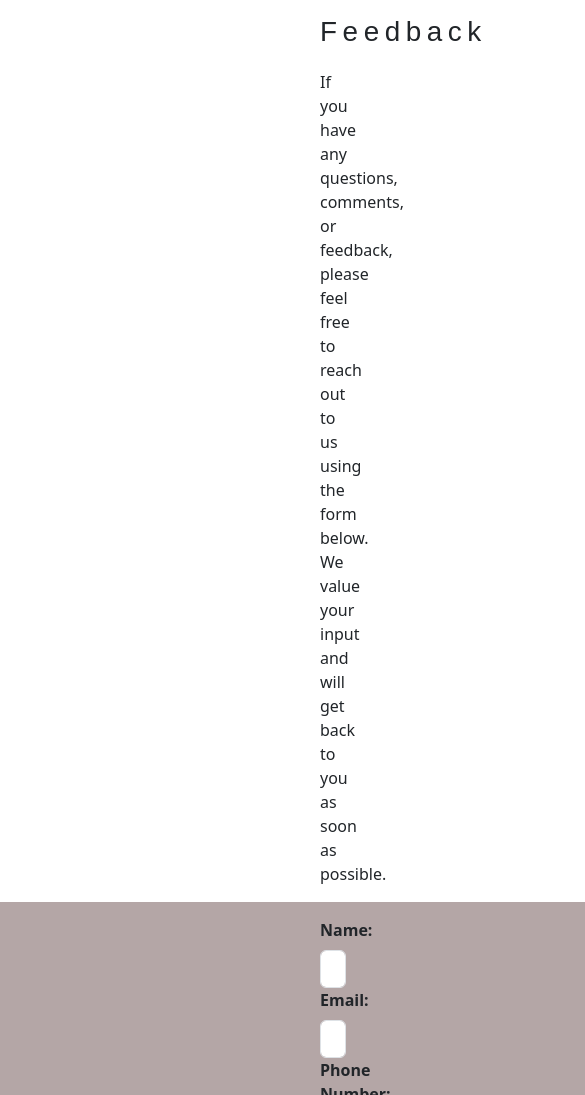
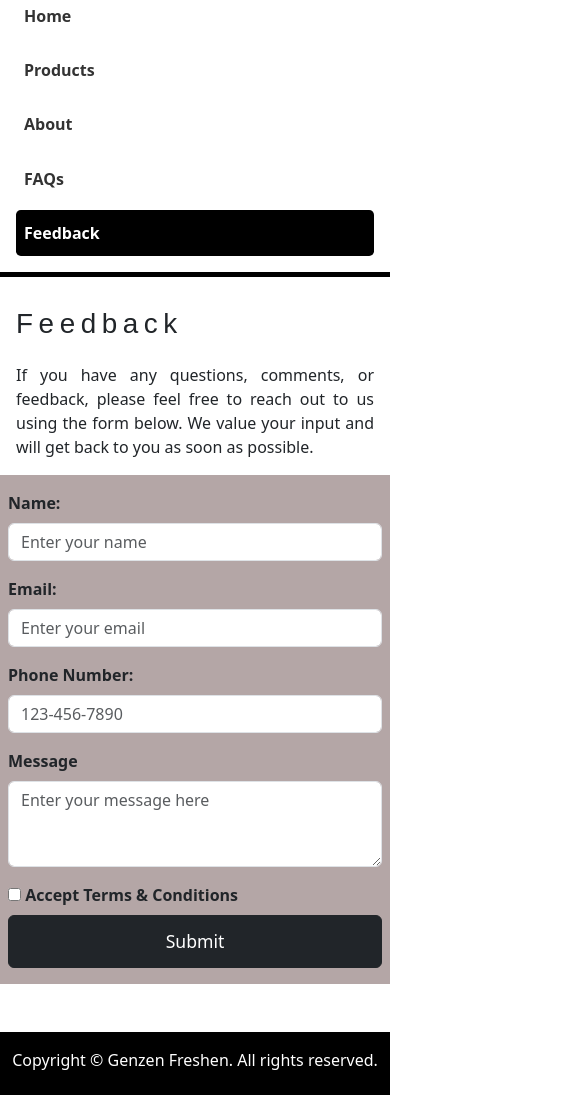
Before and after one commit to Phoenix-done/fcse24-017, a plain HTML site: page feedback.html in a window 390 px wide. Shown: the part 115-1210 px from the top of the page, 585 px wide, since content can reach past the window. Drawn offline with nearby package versions, Linux system fonts and the light colour scheme.

Commit message:
perfecto

```diff
--- a/feedback.html
+++ b/feedback.html
@@ -1,7 +1,7 @@
 <!DOCTYPE html>
 <html lang="en">
 <head>
-    <title> Genzen Freshie</title> <!-- Title should have a 🍍 instead of global -->
+    <title> Genzen Freshie</title>
     <meta charset="UTF-8">
     <meta name="viewport" content="width=device-width, initial-scale=1.0"> <!--Mobile adaption-->
 
--- a/styles.css
+++ b/styles.css
@@ -82,10 +82,10 @@ input:focus, textarea:focus {
 /* About us */
 
 .main-bg {
-    background-image: url("Images/pos-home.jpg"); /* Use your image file name */
+    background-image: url("Images/pos-home.jpg");
     background-size: cover;
     background-position: center;
-    min-height: 100vh; /* Ensures it covers the viewport */
+    min-height: 100vh; /* Ensures it covers the viewport, vh stand te viewport*/
     width: 100%;
    padding: 2em;
 
@@ -263,3 +263,71 @@ FAqs*/
     text-align: center;
 
 }
+
+
+
+
+    /* For adapting to screen size */
+    @media (max-width: 600px)
+    {
+        .contactt {
+            padding: 1em 1em 0em 1em;
+            font-size: 1em;
+        }
+        .main-content {
+            padding: 1em 0.5em 1em 0.5em;
+        }
+        .box {
+            width: 100%;
+            max-width: 100%;
+            box-sizing: border-box;
+        }
+        form {
+            width: 100%;
+        }
+        .form-control, textarea, input[type="text"], input[type="tel"] {
+            width: 100%;
+            min-width: 0;
+            box-sizing: border-box;
+            margin-bottom: 1em;
+            font-size: 1em;
+        }
+        button.btn {
+            width: 100%;
+            font-size: 1.1em;
+            padding: 0.7em;
+        }
+        label {
+            font-size: 1em;
+        }
+
+
+
+        .header {
+            flex-direction: column;
+            align-items: flex-start;
+            height: auto;
+            padding: 0.5em 0;
+        }
+        nav {
+            flex-direction: column;
+            gap: 0.5em;
+            width: 100%;
+            align-items: flex-start;
+            padding: 0.5em 1em;
+        }
+        nav a {
+            width: 100%;
+            padding: 0.7em 0.5em;
+            font-size: 1em;
+            border-radius: 0.3em;
+            margin: 0;
+            transition: background 0.2s, color 0.2s;
+        }
+        nav a:hover {
+            font-size: 1em;
+            background: #222;
+            color: #fff;
+        }
+
+    }
```
Also changed, not shown: aboutus.html (+1 -1 lines), faqs.html (+1 -1 lines), index.html (+1 -1 lines), products.html (+1 -1 lines), 1 other file.
